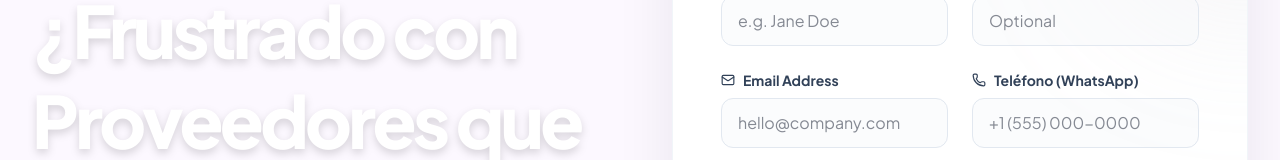
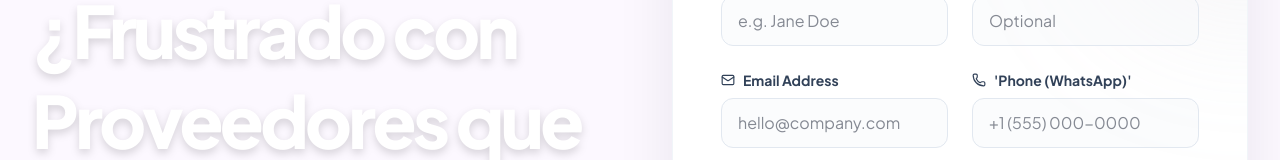
Before and after one commit to magicprintsforyou/magic-prints, a Next.js app: page /quote in a window 1280 px wide. Shown: the part 201-361 px from the top of the page. Built offline with nearby package versions, Linux system fonts and the light colour scheme; no server answers; the database is empty.

Commit message:
Revert quote page to English

```diff
--- a/src/app/quote/page.tsx
+++ b/src/app/quote/page.tsx
@@ -7,8 +7,7 @@ import Image from 'next/image';
 import { useProducts } from '../../context/ProductContext';
 
 export default function QuotePage() {
-  const { t, uploadImage, language } = useProducts();
-  const isEs = language !== 'en';
+  const { t, uploadImage } = useProducts();
   const [isSubmitting, setIsSubmitting] = useState(false);
   const [success, setSuccess] = useState(false);
   const [selectedFiles, setSelectedFiles] = useState<File[]>([]);
@@ -18,7 +17,7 @@ export default function QuotePage() {
     if (e.target.files) {
       const files = Array.from(e.target.files);
       if (files.length > 10) {
-        alert(isEs ? "Puedes subir un máximo de 10 archivos." : "You can upload a maximum of 10 files.");
+        alert("You can upload a maximum of 10 files.");
         setSelectedFiles(files.slice(0, 10));
       } else {
         setSelectedFiles(files);
@@ -120,13 +119,13 @@ export default function QuotePage() {
               <div className="w-24 h-24 bg-green-100 rounded-full flex items-center justify-center mx-auto mb-6 text-green-500">
                 <Sparkles size={40} />
               </div>
-              <h2 className="text-3xl font-black text-[#0f172a] mb-4">{isEs ? "¡Tu solicitud va en camino!" : "Magic is on its way!"}</h2>
-              <p className="text-slate-600 font-light text-lg mb-8">{isEs ? "Recibimos tu solicitud. Nuestro equipo VIP preparará tu cotización personalizada y te contactará muy pronto." : "We have received your request. Our VIP production team will craft your bespoke quote and contact you shortly."}</p>
+              <h2 className="text-3xl font-black text-[#0f172a] mb-4">Magic is on its way!</h2>
+              <p className="text-slate-600 font-light text-lg mb-8">We have received your request. Our VIP production team will craft your bespoke quote and contact you shortly.</p>
               <button
                 onClick={() => setSuccess(false)}
                 className="text-[#ff2a70] font-bold hover:underline"
               >
-                {isEs ? 'Enviar otra solicitud' : 'Send another request'}
+                'Send another request'
               </button>
             </div>
           ) : (
@@ -157,7 +156,7 @@ export default function QuotePage() {
                 </div>
                 <div className="space-y-2">
                   <label className="text-sm font-bold text-slate-700 flex items-center gap-2">
-                    <Phone size={14} /> {isEs ? 'Teléfono (WhatsApp)' : 'Phone (WhatsApp)'}
+                    <Phone size={14} /> 'Phone (WhatsApp)'
                   </label>
                   <input required name="phone" type="tel" className="w-full bg-slate-50/50 border border-slate-200 rounded-xl px-4 py-3 text-[#0f172a] focus:outline-none focus:ring-2 focus:ring-[#ff2a70]/50 focus:bg-white transition-all" placeholder="+1 (555) 000-0000" />
                 </div>
```
